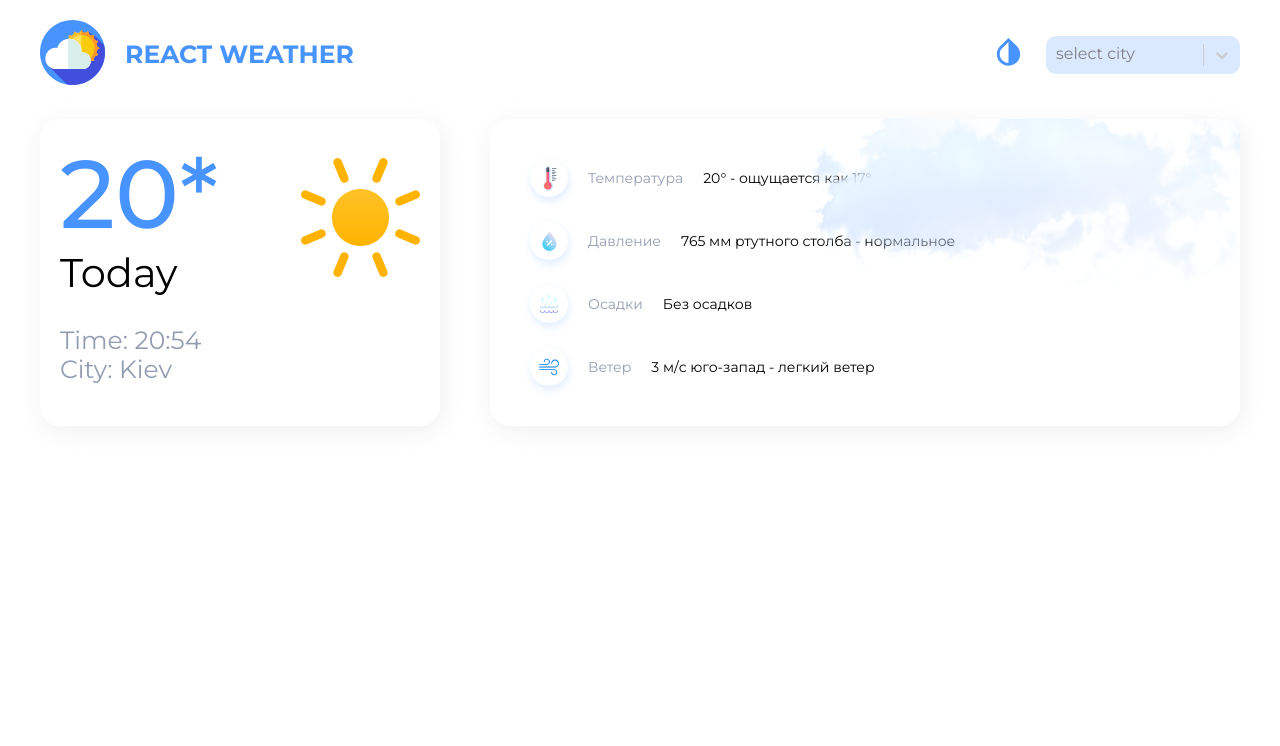
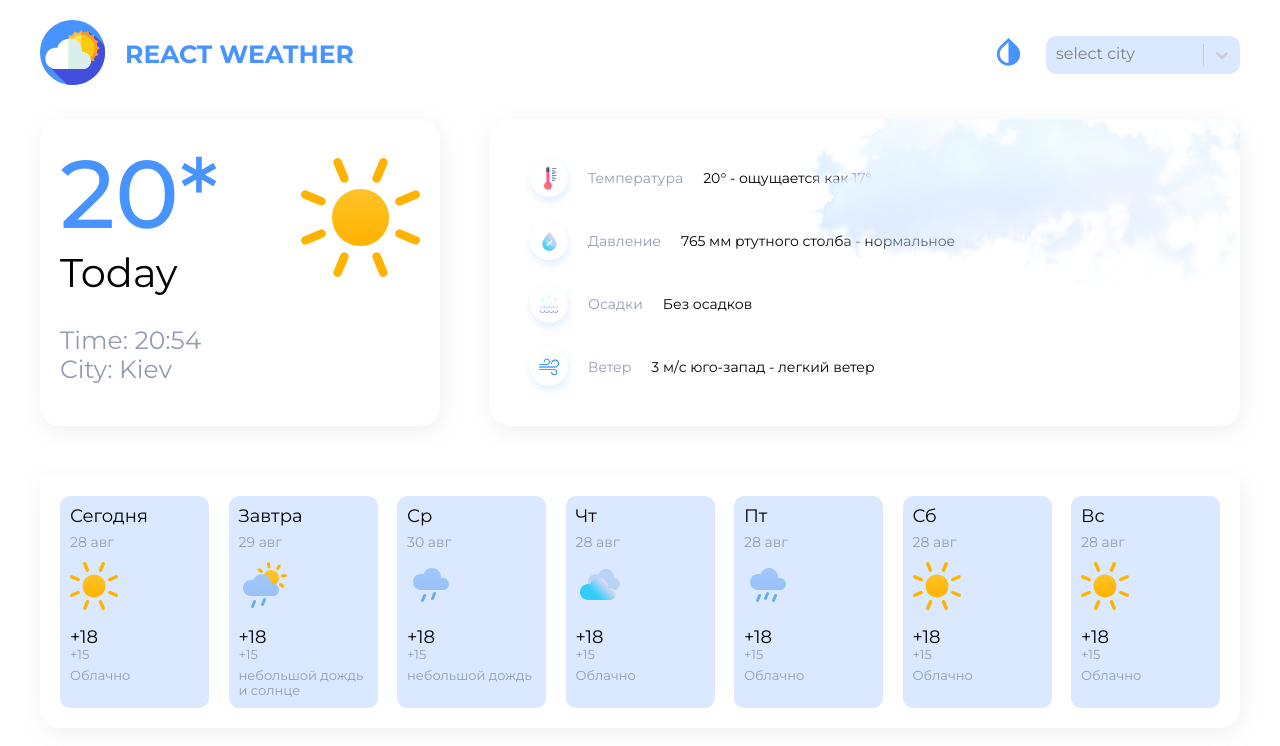
Before and after one commit to xtadeushx/weather-react-redux, a React (Create React App) app: page / in a window 1280 px wide. Shown: the top 746 px of the page. Built offline with nearby package versions, Linux system fonts and the light colour scheme.

Commit message:
fill: add Days and Card

```diff
--- a/src/data.ts
+++ b/src/data.ts
@@ -1,5 +1,4 @@
-import { Iitem } from "./types/types";
-
+import { IDay, Iitem } from './types/types';
 
 export const items: Iitem[] = [
   {
@@ -23,3 +22,64 @@ export const items: Iitem[] = [
     value: '3 м/с юго-запад - легкий ветер',
   },
 ];
+
+
+
+export const days: IDay[] = [
+  {
+    day: 'Сегодня',
+    day_info: '28 авг',
+    icon_id: 'sun',
+    temp_day: '+18',
+    temp_night: '+15',
+    info: 'Облачно',
+  },
+  {
+    day: 'Завтра',
+    day_info: '29 авг',
+    icon_id: 'small_rain_sun',
+    temp_day: '+18',
+    temp_night: '+15',
+    info: 'небольшой дождь и солнце',
+  },
+  {
+    day: 'Ср',
+    day_info: '30 авг',
+    icon_id: 'small_rain',
+    temp_day: '+18',
+    temp_night: '+15',
+    info: 'небольшой дождь',
+  },
+  {
+    day: 'Чт',
+    day_info: '28 авг',
+    icon_id: 'mainly_cloudy',
+    temp_day: '+18',
+    temp_night: '+15',
+    info: 'Облачно',
+  },
+  {
+    day: 'Пт',
+    day_info: '28 авг',
+    icon_id: 'rain',
+    temp_day: '+18',
+    temp_night: '+15',
+    info: 'Облачно',
+  },
+  {
+    day: 'Сб',
+    day_info: '28 авг',
+    icon_id: 'sun',
+    temp_day: '+18',
+    temp_night: '+15',
+    info: 'Облачно',
+  },
+  {
+    day: 'Вс',
+    day_info: '28 авг',
+    icon_id: 'sun',
+    temp_day: '+18',
+    temp_night: '+15',
+    info: 'Облачно',
+  },
+];
--- a/src/pges/Home/Home.tsx
+++ b/src/pges/Home/Home.tsx
@@ -1,4 +1,5 @@
 import React from 'react';
+import { Days } from './components/Days/Days';
 import { ThisDay } from './components/ThisDay/ThisDay';
 import { TThisDayInfo } from './components/ThisDayInfo/ThisDayInfo';
 import s from './Home.module.scss';
@@ -8,9 +9,13 @@ type Props = {};
 const Home = (props: Props) => {
   return (
     <>
-    <div className={s.wrapper}><ThisDay />
-      <TThisDayInfo /></div>
-
+      <div className={s.home}>
+        <div className={s.wrapper}>
+          <ThisDay />
+          <TThisDayInfo />
+        </div>
+        <Days />
+      </div>
     </>
   );
 };
--- /dev/null
+++ b/src/pges/Home/components/Days/Card.tsx
@@ -0,0 +1,26 @@
+import React from 'react';
+import s from './Days.module.scss';
+import { IDay } from '../../../../types/types';
+import { GlobalSvgSelector } from '../../../../assets/icons/global/GlobalSvgSelector';
+
+type CardProps = {
+  day: IDay;
+};
+
+const Card = ({ day }: CardProps) => {
+  const { day_info, icon_id, temp_day, temp_night, info } = day;
+  return (
+    <div className={s.card}>
+      <div className={s.day}>{day.day}</div>
+      <div className={s.day__info}>{day_info}</div>
+      <div className={s.img}>
+        <GlobalSvgSelector id={icon_id}/>
+      </div>
+      <div className={s.temp__day }>{temp_day}</div>
+      <div className={s.temp__night }>{temp_night}</div>
+      <div className={s.info }>{info}</div>
+    </div>
+  );
+};
+
+export { Card };
--- /dev/null
+++ b/src/pges/Home/components/Days/Days.module.scss
@@ -0,0 +1,94 @@
+@import '../../../../styles/variables.scss';
+
+.days {
+  display: flex;
+  justify-content: space-between;
+  flex-wrap: wrap;
+  padding: 20px;
+  width: 100%;
+  background-color: var(#{--components-background-default});
+  box-shadow: $box-shadow;
+  border-radius: 0 0 $border-radius $border-radius;
+}
+
+.card {
+  display: flex;
+  flex-direction: column;
+  background-color: var(#{--card-background-default});
+  border-radius: 10px;
+  padding: 10px;
+  width: 149px;
+  transition: 0.3s;
+  cursor: pointer;
+
+  .day {
+    margin-bottom: 7px;
+    font-size: 18px;
+    color: var(#{--text-color-default});
+  }
+
+  .day__info {
+    font-size: 14px;
+    margin-bottom: 12px;
+    color: $base-color;
+  }
+  .img {
+    margin-bottom: 12px;
+  }
+
+  .temp__day {
+    font-size: 18px;
+    color: var(#{--text-color-default});
+  }
+
+  .temp__night {
+    font-size: 13px;
+    color: $base-color;
+    margin-bottom: 6px;
+  }
+  .info {
+    font-size: 13px;
+    color: $base-color;
+  }
+
+  &:hover {
+    box-shadow: var(#{--card-shadow-default});
+  }
+}
+
+.tabs {
+  display: flex;
+  justify-content: space-between;
+
+  margin-bottom: 7px;
+}
+
+.cancel,
+.tab {
+  box-shadow: 2px 5px 25px -3px rgba(180, 180, 180, 0.25);
+  border-radius: 5px;
+  padding: 9px 20px;
+  background-color: var(#{--components-background-default});
+  color: var(#{--text-color-default});
+  font-size: 18px;
+  display: flex;
+  align-items: center;
+  justify-content: center;
+  margin-right: 15px;
+  cursor: pointer;
+}
+
+.cancel {
+  margin-right: 0;
+}
+
+.tab {
+  &.active {
+    background: $primary-color;
+    color: #fff;
+  }
+}
+
+.tabs__wrapper {
+  display: flex;
+}
--- /dev/null
+++ b/src/pges/Home/components/Days/Days.tsx
@@ -0,0 +1,21 @@
+import React from 'react';
+import { days } from '../../../../data';
+import { IDay } from '../../../../types/types';
+import { Card } from './Card';
+import s from './Days.module.scss';
+
+type DaysProps = {};
+
+const Days = (props: DaysProps) => {
+  return (
+    <>
+      <div className={s.days}>
+        {days.map((day: IDay, index: number) => (
+          <Card key={index.toString()} day={day} />
+        ))}
+      </div>
+    </>
+  );
+};
+
+export { Days };
```
Also changed, not shown: src/pges/Home/components/Days/Tabs.tsx (added, +18 -0 lines), src/types/types.ts (+9 -0 lines).
